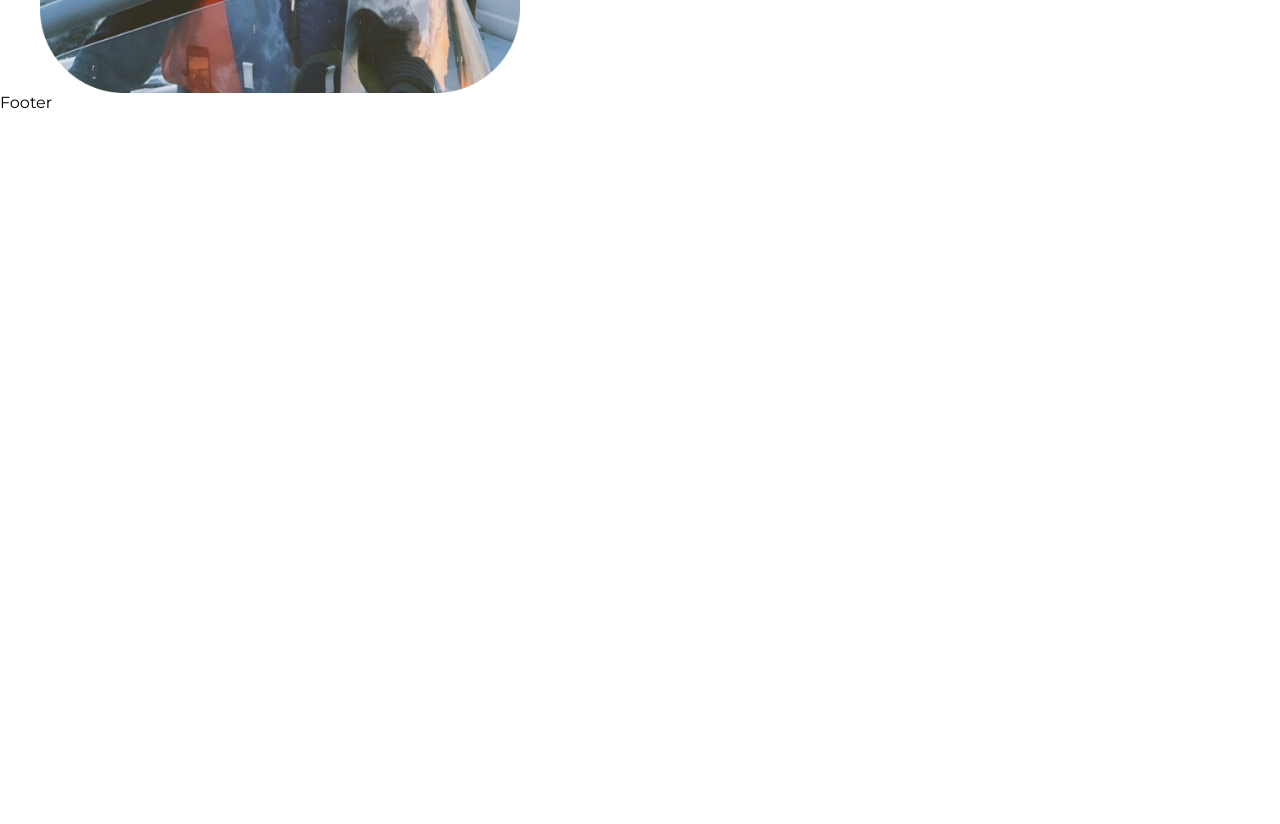
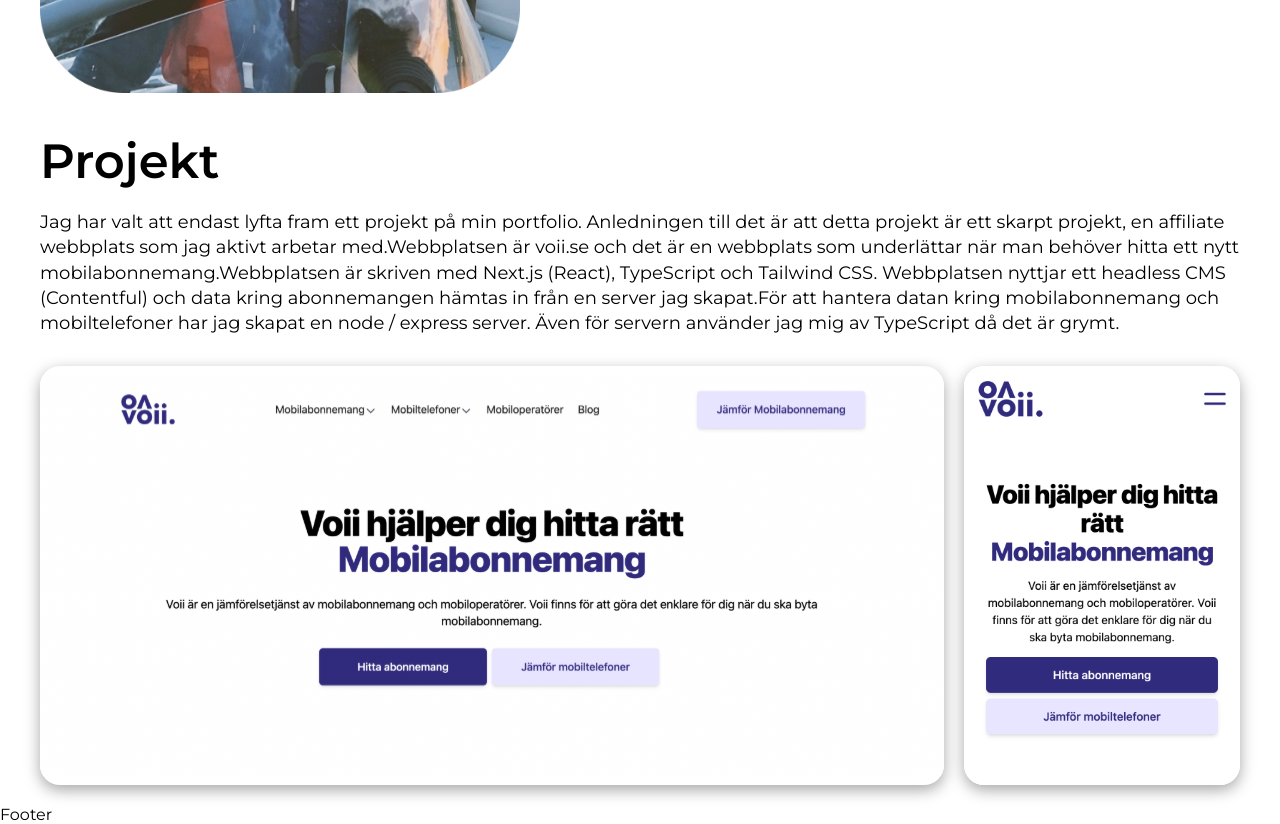
Before and after one commit to merkensten/portfolio, a Next.js app: page / in a window 1280 px wide. Shown: the part 1160-1984 px from the top of the page. Before the commit the page ends 1272 px from the top, so only its background shows below. Built offline with nearby package versions, Linux system fonts and the light colour scheme.

Commit message:
Projekt komponent klar

```diff
--- /dev/null
+++ b/src/components/main/projekt/Projekt.module.scss
@@ -0,0 +1,48 @@
+.projekt_wrapper {
+  margin-top: 4rem;
+
+  .projekt_text {
+    margin: 1rem 0;
+  }
+
+  .projekt_img_wrapper {
+    margin: 2rem 0;
+
+    img {
+      box-shadow: rgba(0, 0, 0, 0.35) 0px 5px 15px;
+      border-radius: 2rem;
+    }
+
+    .projekt_img_1 {
+      display: none;
+      width: 100%;
+    }
+
+    .projekt_img_2 {
+      display: block;
+      margin: 0 auto;
+    }
+
+    @media (min-width: 768px) {
+      .projekt_img_1 {
+        display: block;
+        margin: 0 auto;
+      }
+
+      .projekt_img_2 {
+        display: none;
+      }
+    }
+
+    @media (min-width: 1200px) {
+      display: flex;
+      gap: 2rem;
+      .projekt_img_1 {
+        display: block;
+      }
+      .projekt_img_2 {
+        display: block;
+      }
+    }
+  }
+}
--- a/src/components/main/projekt/Projekt.tsx
+++ b/src/components/main/projekt/Projekt.tsx
@@ -1,7 +1,36 @@
 import React from 'react';
+import { Wrapper } from '../../layout';
 
-function Projekt() {
-  return <div>Projekt</div>;
+import styles from './Projekt.module.scss';
+
+type Props = {
+  title: string;
+  text: string;
+  image1Url: string;
+  image1Alt: string;
+  image2Url: string;
+  image2Alt: string;
+};
+
+function Projekt({
+  title,
+  text,
+  image1Url,
+  image1Alt,
+  image2Url,
+  image2Alt,
+}: Props) {
+  return (
+    <Wrapper cssClass={styles.projekt_wrapper}>
+      <h2 className={styles.projekt_title}>{title}</h2>
+      <p className={styles.projekt_text}>{text}</p>
+      <div className={styles.projekt_img_wrapper}>
+        <img className={styles.projekt_img_1} src={image1Url} alt={image1Alt} />
+        <img className={styles.projekt_img_2} src={image2Url} alt={image2Alt} />
+      </div>
+    </Wrapper>
+  );
+  3;
 }
 
 export default Projekt;
--- a/src/pages/index.tsx
+++ b/src/pages/index.tsx
@@ -3,7 +3,16 @@
 import Image from 'next/image';
 import { SEO } from '../components/seo';
 import styles from '../styles/pages/Home.module.scss';
-import { Hero, OmMig } from '../components/main';
+import { Hero, OmMig, Projekt } from '../components/main';
+
+const projektData = {
+  title: 'Projekt',
+  text: 'Jag har valt att endast lyfta fram ett projekt på min portfolio. Anledningen till det är att detta projekt är ett skarpt projekt, en affiliate webbplats som jag aktivt arbetar med.Webbplatsen är voii.se och det är en webbplats som underlättar när man behöver hitta ett nytt mobilabonnemang.Webbplatsen är skriven med Next.js (React), TypeScript och Tailwind CSS. Webbplatsen nyttjar ett headless CMS (Contentful) och data kring abonnemangen hämtas in från en server jag skapat.För att hantera datan kring mobilabonnemang och mobiltelefoner har jag skapat en node / express server. Även för servern använder jag mig av TypeScript då det är grymt.',
+  image1Url: '/bilder/projekt/voii-projekt-desktop.svg',
+  image1Alt: 'voii.se desktop',
+  image2Url: '/bilder/projekt/voii-projekt-mobil.svg',
+  image2Alt: 'voii.se mobile',
+};
 
 const Home: NextPage = () => {
   return (
@@ -28,6 +37,14 @@
           text2="Lorem ipsum dolor sit amet, consectetur adipiscing elit. Fusce et volutpat elit. Pellentesque lectus nisl, molestie sed lorem quis, pretium sagittis dolor. Sed euismod, nisl eget aliquam lacinia, nunc nisl aliquam nisl, eget aliquam nisl nunc eget nisl. Sed euismod, nisl eget aliquam lacinia, nunc nisl aliquam nisl, eget aliquam nisl nunc eget nisl."
           imgUrl="/bilder/mattis/mattis-bild.png"
           imgAlt="Mattis Portfolio Om Mig bild"
+        />
+        <Projekt
+          title={projektData.title}
+          text={projektData.text}
+          image1Url={projektData.image1Url}
+          image1Alt={projektData.image1Alt}
+          image2Url={projektData.image2Url}
+          image2Alt={projektData.image2Alt}
         />
         {/*
         <img
```
